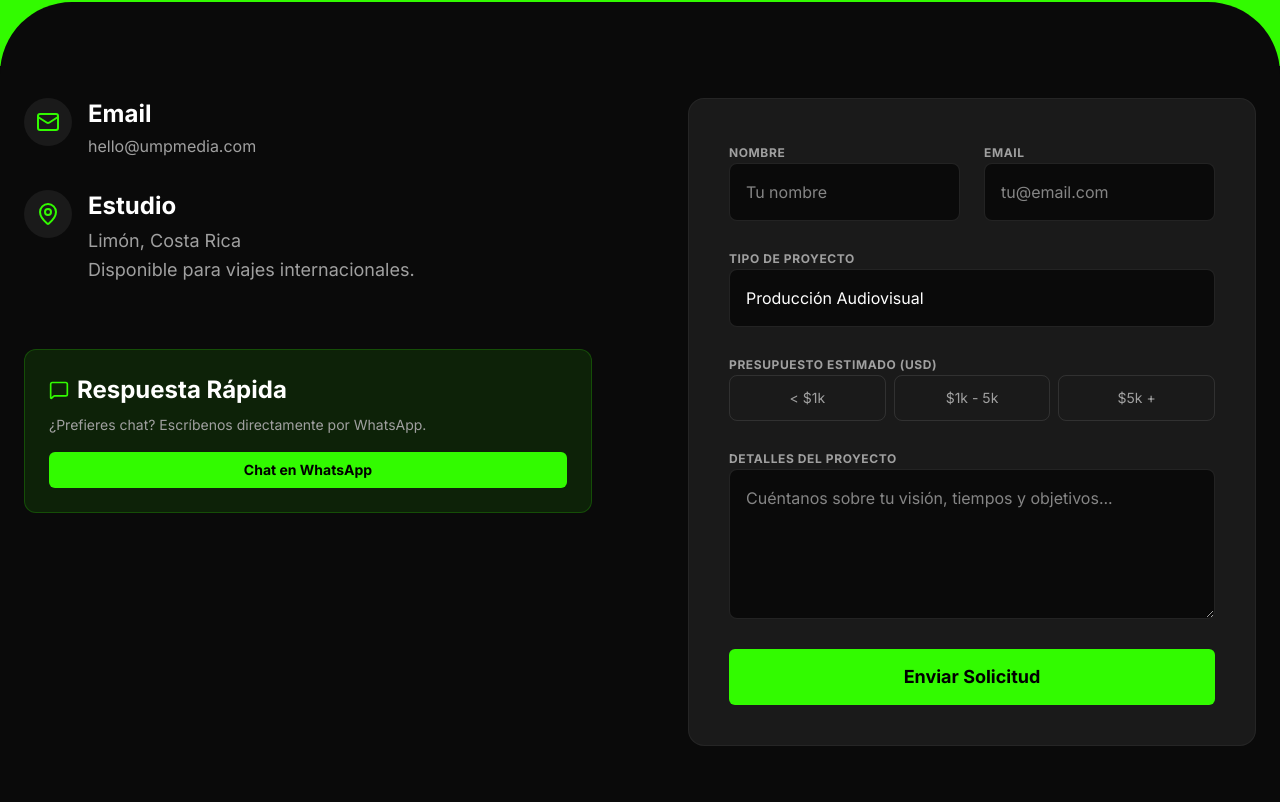
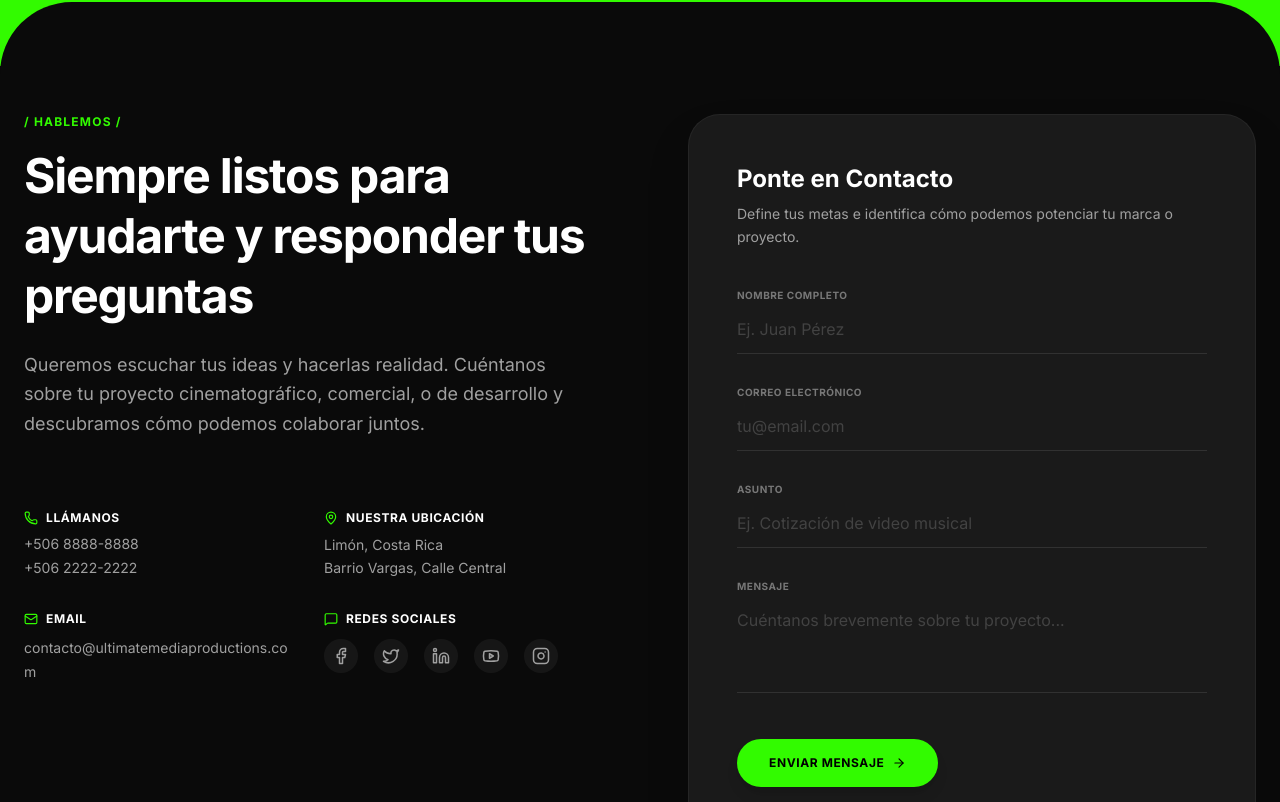
Before and after one commit to kirianL/UMPmedia, a Next.js app: page /contact in a window 1280 px wide. Shown: the part 318-1120 px from the top of the page. Built offline with nearby package versions, Linux system fonts and the light colour scheme.

Commit message:
feat: create contact page component with layout and inquiry form

```diff
--- a/components/pages/contact-content.tsx
+++ b/components/pages/contact-content.tsx
@@ -2,7 +2,18 @@
 
 import { Button } from "@/components/ui/button";
 import { motion } from "framer-motion";
-import { Mail, MapPin, MessageSquare } from "lucide-react";
+import {
+  Mail,
+  MapPin,
+  MessageSquare,
+  Facebook,
+  Twitter,
+  Linkedin,
+  Youtube,
+  Instagram,
+  ArrowRight,
+  Phone,
+} from "lucide-react";
 import { RevealText } from "@/components/ui/reveal-text";
 
 export function ContactContent() {
@@ -31,144 +42,211 @@ export function ContactContent() {
       </div>
 
       {/* Main Content Area Overlapping the Banner with Smooth Rounded Top */}
-      <div className="bg-ump-background rounded-t-[2.5rem] md:rounded-t-[4.5rem] -mt-10 md:-mt-16 relative z-20 pt-16 md:pt-24 pb-20 px-6">
-        <div className="container mx-auto">
-          <div className="grid grid-cols-1 lg:grid-cols-2 gap-16 lg:gap-24">
+      <div className="bg-ump-background rounded-t-[2.5rem] md:rounded-t-[4.5rem] -mt-10 md:-mt-16 relative z-20 pt-16 md:pt-28 pb-20 px-6">
+        <div className="container mx-auto max-w-7xl">
+          <div className="grid grid-cols-1 lg:grid-cols-12 gap-16 lg:gap-24 items-start">
             {/* Left Col: Info & Headline */}
+            <div className="lg:col-span-6 space-y-12">
               <div>
-              <motion.div
-                initial={{ opacity: 0, y: 20 }}
-                animate={{ opacity: 1, y: 0 }}
-                transition={{ duration: 0.6, delay: 0.3 }}
-                className="space-y-8"
-              >
-                <div className="flex items-start gap-4">
-                  <div className="p-3 bg-ump-alt rounded-full text-[#32fb00]">
-                    <Mail size={24} />
+                <span className="text-ump-accent text-xs font-bold uppercase tracking-widest mb-4 block">
+                  / hablemos /
+                </span>
+                <h2 className="text-3xl md:text-5xl font-bold text-white tracking-tight leading-tight mb-6">
+                  Siempre listos para ayudarte y responder tus preguntas
+                </h2>
+                <p className="text-lg text-ump-secondary leading-relaxed">
+                  Queremos escuchar tus ideas y hacerlas realidad. Cuéntanos sobre tu proyecto cinematográfico, comercial, o de desarrollo y descubramos cómo podemos colaborar juntos.
+                </p>
               </div>
-                  <div>
-                    <h3 className="text-white font-bold mb-1">Email</h3>
-                    <a
-                      href="mailto:hello@umpmedia.com"
-                      className="text-ump-secondary hover:text-white transition-colors"
-                    >
-                      hello@umpmedia.com
+
+              {/* Info Grid (2x2) */}
+              <div className="grid grid-cols-1 sm:grid-cols-2 gap-8 pt-6">
+                {/* Phones */}
+                <div className="space-y-2">
+                  <h3 className="text-white font-bold uppercase tracking-wider text-xs text-ump-secondary flex items-center gap-2">
+                    <Phone size={14} className="text-[#32fb00]" /> Llámanos
+                  </h3>
+                  <div className="text-ump-secondary space-y-1 text-sm">
+                    <a href="tel:+50688888888" className="hover:text-white transition-colors block">
+                      +506 8888-8888
+                    </a>
+                    <a href="tel:+50622222222" className="hover:text-white transition-colors block">
+                      +506 2222-2222
                     </a>
                   </div>
                 </div>
-                <div className="flex items-start gap-4">
-                  <div className="p-3 bg-ump-alt rounded-full text-[#32fb00]">
-                    <MapPin size={24} />
-                  </div>
-                  <div>
-                    <h3 className="text-white font-bold mb-1">Estudio</h3>
-                    <p className="text-ump-secondary">
+
+                {/* Location */}
+                <div className="space-y-2">
+                  <h3 className="text-white font-bold uppercase tracking-wider text-xs text-ump-secondary flex items-center gap-2">
+                    <MapPin size={14} className="text-[#32fb00]" /> Nuestra Ubicación
+                  </h3>
+                  <p className="text-ump-secondary text-sm leading-relaxed">
                     Limón, Costa Rica
                     <br />
-                      Disponible para viajes internacionales.
+                    Barrio Vargas, Calle Central
                   </p>
                 </div>
-                </div>
-              </motion.div>
 
-              <motion.div
-                initial={{ opacity: 0, scale: 0.95 }}
-                animate={{ opacity: 1, scale: 1 }}
-                transition={{ duration: 0.5, delay: 0.4 }}
-                className="mt-16 p-6 bg-ump-accent/10 border border-ump-accent/20 rounded-xl"
+                {/* Email */}
+                <div className="space-y-2">
+                  <h3 className="text-white font-bold uppercase tracking-wider text-xs text-ump-secondary flex items-center gap-2">
+                    <Mail size={14} className="text-[#32fb00]" /> Email
+                  </h3>
+                  <a
+                    href="mailto:contacto@ultimatemediaproductions.com"
+                    className="text-ump-secondary hover:text-white transition-colors text-sm break-all"
                   >
-                <h3 className="text-white font-bold mb-2 flex items-center gap-2">
-                  <MessageSquare size={20} className="text-[#32fb00]" />
-                  Respuesta Rápida
-                </h3>
-                <p className="text-sm text-ump-secondary mb-4">
-                  ¿Prefieres chat? Escríbenos directamente por WhatsApp.
-                </p>
-                <Button className="w-full bg-[#32fb00] hover:bg-[#32fb00]/90 text-black font-bold">
-                  Chat en WhatsApp
-                </Button>
-              </motion.div>
+                    contacto@ultimatemediaproductions.com
+                  </a>
                 </div>
 
-            {/* Right Col: Booking Form */}
+                {/* Social Network */}
+                <div className="space-y-2">
+                  <h3 className="text-white font-bold uppercase tracking-wider text-xs text-ump-secondary flex items-center gap-2">
+                    <MessageSquare size={14} className="text-[#32fb00]" /> Redes Sociales
+                  </h3>
+                  <div className="flex gap-4 pt-1">
+                    <a
+                      href="#"
+                      className="text-ump-secondary hover:text-[#32fb00] transition-colors p-2 bg-white/5 rounded-full hover:bg-white/10"
+                      aria-label="Facebook"
+                    >
+                      <Facebook size={18} />
+                    </a>
+                    <a
+                      href="#"
+                      className="text-ump-secondary hover:text-[#32fb00] transition-colors p-2 bg-white/5 rounded-full hover:bg-white/10"
+                      aria-label="Twitter"
+                    >
+                      <Twitter size={18} />
+                    </a>
+                    <a
+                      href="#"
+                      className="text-ump-secondary hover:text-[#32fb00] transition-colors p-2 bg-white/5 rounded-full hover:bg-white/10"
+                      aria-label="LinkedIn"
+                    >
+                      <Linkedin size={18} />
+                    </a>
+                    <a
+                      href="#"
+                      className="text-ump-secondary hover:text-[#32fb00] transition-colors p-2 bg-white/5 rounded-full hover:bg-white/10"
+                      aria-label="YouTube"
+                    >
+                      <Youtube size={18} />
+                    </a>
+                    <a
+                      href="#"
+                      className="text-ump-secondary hover:text-[#32fb00] transition-colors p-2 bg-white/5 rounded-full hover:bg-white/10"
+                      aria-label="Instagram"
+                    >
+                      <Instagram size={18} />
+                    </a>
+                  </div>
+                </div>
+              </div>
+            </div>
+
+            {/* Right Col: Booking Form Card */}
+            <div className="lg:col-span-6">
               <motion.div
-              initial={{ opacity: 0, x: 20 }}
-              animate={{ opacity: 1, x: 0 }}
-              transition={{ duration: 0.6, delay: 0.25 }}
-              className="bg-ump-alt p-8 md:p-10 rounded-2xl border border-white/5"
+                initial={{ opacity: 0, y: 30 }}
+                animate={{ opacity: 1, y: 0 }}
+                transition={{ duration: 0.8, delay: 0.25, ease: [0.16, 1, 0.3, 1] }}
+                className="bg-ump-alt p-8 md:p-12 rounded-[2rem] border border-white/5 shadow-2xl space-y-8"
               >
+                <div>
+                  <h3 className="text-2xl font-bold text-white mb-2">Ponte en Contacto</h3>
+                  <p className="text-sm text-ump-secondary leading-relaxed">
+                    Define tus metas e identifica cómo podemos potenciar tu marca o proyecto.
+                  </p>
+                </div>
+
                 <form className="space-y-6">
-                <div className="grid grid-cols-1 md:grid-cols-2 gap-6">
-                  <div className="space-y-2">
-                    <label className="text-xs uppercase tracking-wider font-bold text-ump-secondary">
-                      Nombre
+                  {/* Nombre */}
+                  <div className="space-y-1">
+                    <label className="text-[10px] uppercase tracking-wider font-bold text-ump-secondary/70">
+                      Nombre Completo
                     </label>
                     <input
                       type="text"
-                      className="w-full bg-ump-background border border-white/10 rounded-lg p-4 text-white focus:border-ump-accent focus:outline-none transition-colors"
-                      placeholder="Tu nombre"
+                      className="w-full bg-transparent border-b border-white/10 py-3 text-white focus:border-[#32fb00] focus:outline-none transition-colors placeholder:text-ump-secondary/30"
+                      placeholder="Ej. Juan Pérez"
+                      required
                     />
                   </div>
-                  <div className="space-y-2">
-                    <label className="text-xs uppercase tracking-wider font-bold text-ump-secondary">
-                      Email
+
+                  {/* Email */}
+                  <div className="space-y-1">
+                    <label className="text-[10px] uppercase tracking-wider font-bold text-ump-secondary/70">
+                      Correo Electrónico
                     </label>
                     <input
                       type="email"
-                      className="w-full bg-ump-background border border-white/10 rounded-lg p-4 text-white focus:border-ump-accent focus:outline-none transition-colors"
+                      className="w-full bg-transparent border-b border-white/10 py-3 text-white focus:border-[#32fb00] focus:outline-none transition-colors placeholder:text-ump-secondary/30"
                       placeholder="tu@email.com"
+                      required
                     />
+                  </div>
+
+                  {/* Asunto */}
+                  <div className="space-y-1">
+                    <label className="text-[10px] uppercase tracking-wider font-bold text-ump-secondary/70">
+                      Asunto
+                    </label>
+                    <input
+                      type="text"
+                      className="w-full bg-transparent border-b border-white/10 py-3 text-white focus:border-[#32fb00] focus:outline-none transition-colors placeholder:text-ump-secondary/30"
+                      placeholder="Ej. Cotización de video musical"
+                      required
+                    />
+                  </div>
+
+                  {/* Mensaje */}
+                  <div className="space-y-1">
+                    <label className="text-[10px] uppercase tracking-wider font-bold text-ump-secondary/70">
+                      Mensaje
+                    </label>
+                    <textarea
+                      rows={3}
+                      className="w-full bg-transparent border-b border-white/10 py-3 text-white focus:border-[#32fb00] focus:outline-none transition-colors placeholder:text-ump-secondary/30 resize-none"
+                      placeholder="Cuéntanos brevemente sobre tu proyecto..."
+                      required
+                    />
+                  </div>
+
+                  <div className="pt-4">
+                    <button
+                      type="submit"
+                      className="w-full sm:w-auto inline-flex items-center justify-center gap-2 rounded-full px-8 py-4 bg-[#32fb00] text-black hover:bg-[#32fb00]/90 font-bold uppercase tracking-wider text-xs transition-colors shadow-lg cursor-pointer"
+                    >
+                      <span>Enviar Mensaje</span>
+                      <ArrowRight size={14} />
+                    </button>
+                  </div>
+                </form>
+              </motion.div>
             </div>
           </div>
 
-                <div className="space-y-2">
-                  <label className="text-xs uppercase tracking-wider font-bold text-ump-secondary">
-                    Tipo de Proyecto
-                  </label>
-                  <select className="w-full bg-ump-background border border-white/10 rounded-lg p-4 text-white focus:border-ump-accent focus:outline-none transition-colors appearance-none">
-                    <option>Producción Audiovisual</option>
-                    <option>Fotografía</option>
-                    <option>Branding / Diseño</option>
-                    <option>Otro</option>
-                  </select>
-                </div>
-
-                <div className="space-y-2">
-                  <label className="text-xs uppercase tracking-wider font-bold text-ump-secondary">
-                    Presupuesto Estimado (USD)
-                  </label>
-                  <div className="grid grid-cols-3 gap-2">
-                    {["< $1k", "$1k - 5k", "$5k +"].map((range) => (
-                      <button
-                        key={range}
-                        type="button"
-                        className="border border-white/10 rounded-lg p-3 text-sm text-ump-secondary hover:border-ump-accent hover:text-white transition-colors focus:bg-ump-accent focus:text-white"
+          {/* Stylized Grayscale Dark Map */}
+          <motion.div
+            initial={{ opacity: 0, y: 50 }}
+            whileInView={{ opacity: 1, y: 0 }}
+            viewport={{ once: true }}
+            transition={{ duration: 0.8, ease: [0.16, 1, 0.3, 1] }}
+            className="mt-24 rounded-[2rem] overflow-hidden border border-white/5 shadow-2xl h-[450px] relative w-full bg-neutral-900"
           >
-                        {range}
-                      </button>
-                    ))}
-                  </div>
-                </div>
-
-                <div className="space-y-2">
-                  <label className="text-xs uppercase tracking-wider font-bold text-ump-secondary">
-                    Detalles del Proyecto
-                  </label>
-                  <textarea
-                    className="w-full bg-ump-background border border-white/10 rounded-lg p-4 text-white focus:border-ump-accent focus:outline-none transition-colors min-h-[150px]"
-                    placeholder="Cuéntanos sobre tu visión, tiempos y objetivos..."
+            <iframe
+              src="https://www.google.com/maps/embed?pb=!1m18!1m12!1m3!1d125718.36868875323!2d-83.11181299999999!3d9.991295999999998!2m3!1f0!2f0!3f0!3m2!1i1024!2i768!4f13.1!3m3!1m2!1s0x8fa14fc903d6d5ef%3A0xa1936c5357497d3e!2zTGltw7NuLCBDb3N0YSBSaWNh!5e0!3m2!1ses!2scr!4v1700000000000!5m2!1ses!2scr"
+              width="100%"
+              height="100%"
+              style={{ border: 0, filter: "grayscale(1) invert(0.92) contrast(1.15) brightness(0.95)" }}
+              allowFullScreen={false}
+              loading="lazy"
+              referrerPolicy="no-referrer-when-downgrade"
             />
-                </div>
-
-                <Button
-                  size="lg"
-                  className="w-full bg-[#32fb00] hover:bg-[#32fb00]/90 text-black font-bold h-14 text-lg"
-                >
-                  Enviar Solicitud
-                </Button>
-              </form>
           </motion.div>
-          </div>
         </div>
       </div>
     </div>
```
Lines whose indentation alone changed are shown as unchanged.
